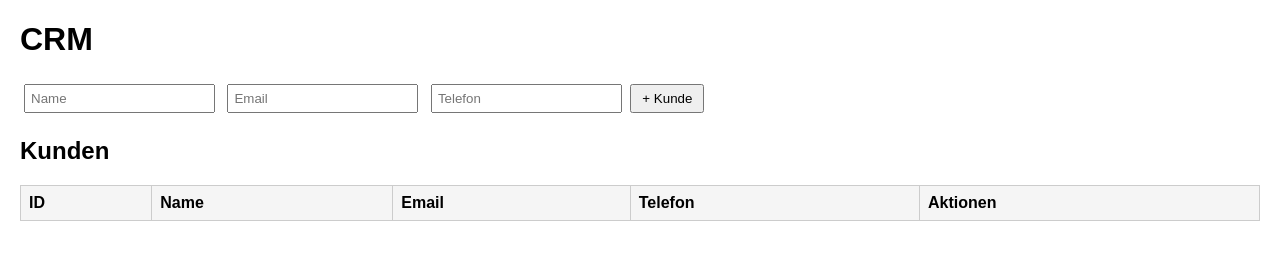
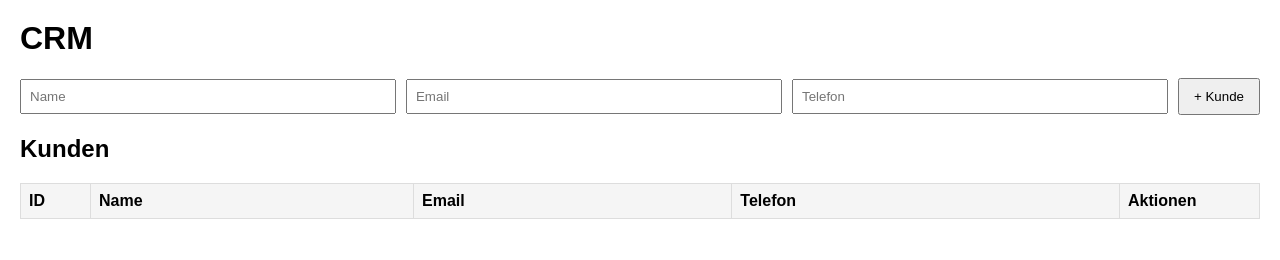
Before and after one commit to Flosi89/CRM, a plain HTML site: page index.html in a window 1280 px wide. Drawn offline with Linux system fonts and the light colour scheme; no server answers.

Commit message:
Update index.html

```diff
--- a/index.html
+++ b/index.html
@@ -1,46 +1,54 @@
 <!DOCTYPE html>
 <html lang="de">
 <head>
-  <meta charset="UTF-8">
+  <meta charset="UTF-8" />
+  <meta name="viewport" content="width=device-width, initial-scale=1" />
   <title>CRM</title>
   <style>
+    :root { --gap: 10px; }
+    * { box-sizing: border-box; }
     body { font-family: Arial, sans-serif; margin: 20px; }
-    table { border-collapse: collapse; width: 100%; margin-top: 20px; }
-    th, td { border: 1px solid #ccc; padding: 8px; text-align: left; }
-    th { background: #f5f5f5; }
-    input { margin: 4px; padding: 5px; }
-    button { padding: 5px 10px; cursor: pointer; }
+    h1 { margin-top: 0; }
+    .row { display: flex; flex-wrap: wrap; gap: var(--gap); align-items: center; }
+    .row input { padding: 8px; min-width: 180px; flex: 1 1 180px; }
+    .row button { padding: 9px 14px; }
+    table { width: 100%; border-collapse: collapse; margin-top: 16px; }
+    th, td { border: 1px solid #ddd; padding: 8px; }
+    th { background: #f5f5f5; text-align: left; }
+    .actions button { margin-right: 6px; }
+    @media (max-width: 600px) {
+      .row input { min-width: 120px; }
+    }
   </style>
 </head>
 <body>
   <h1>CRM</h1>
 
-  <!-- Eingabefelder für neuen Kunden -->
-  <div>
-    <input id="name" type="text" placeholder="Name">
-    <input id="email" type="email" placeholder="Email">
-    <input id="phone" type="text" placeholder="Telefon">
-    <button onclick="addCustomer()">+ Kunde</button>
+  <!-- Eingabezeile -->
+  <div class="row">
+    <input id="name" type="text" placeholder="Name" />
+    <input id="email" type="email" placeholder="Email" />
+    <input id="phone" type="text" placeholder="Telefon" />
+    <button id="addCustomerBtn">+ Kunde</button>
   </div>
 
-  <!-- Tabelle mit Kunden -->
+  <!-- Kundenliste -->
   <h2>Kunden</h2>
   <table id="customers">
     <thead>
       <tr>
-        <th>ID</th>
+        <th style="width:70px;">ID</th>
         <th>Name</th>
         <th>Email</th>
         <th>Telefon</th>
-        <th>Aktionen</th>
+        <th style="width:140px;">Aktionen</th>
       </tr>
     </thead>
     <tbody>
-      <!-- Kunden werden per JS geladen -->
+      <!-- wird von index.js gefüllt -->
     </tbody>
   </table>
 
-  <!-- Script laden -->
   <script src="index.js"></script>
 </body>
 </html>
```
